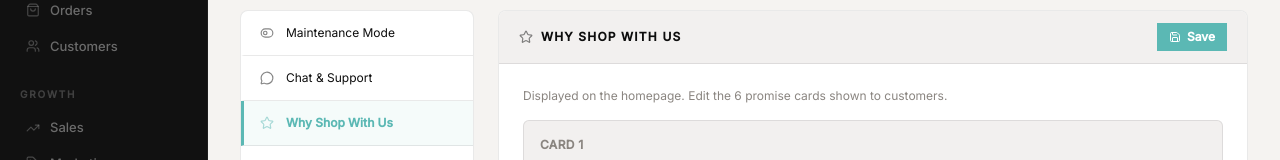
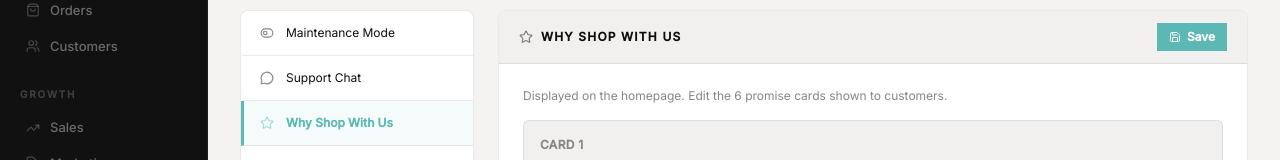
Before and after one commit to sneakndripph/sneakndrip, a Next.js app: page /admin/settings in a window 1280 px wide. Shown: the part 150-310 px from the top of the page. Built offline with nearby package versions, Linux system fonts and the light colour scheme; no server answers.

Commit message:
cleanup(chat): remove Messenger link + rename admin toggle to accurate 'Support Chat'

```diff
--- a/src/app/admin/settings/page.tsx
+++ b/src/app/admin/settings/page.tsx
@@ -83,7 +83,7 @@ function Field({ label, settingsKey, settings, onChange, type = "text", hint, mu
 
 const SECTIONS = [
   { id: "maintenance",   title: "Maintenance Mode",  icon: ToggleLeft },
-  { id: "chat-support",  title: "Chat & Support",    icon: MessageCircle },
+  { id: "chat-support",  title: "Support Chat",      icon: MessageCircle },
   { id: "why-shop",      title: "Why Shop With Us",  icon: Star },
   { id: "announcement",  title: "Announcement Bar",  icon: Bell },
   { id: "hero",          title: "Homepage Hero",     icon: Monitor },
@@ -262,9 +262,9 @@ export default function AdminSettingsPage() {
                 <div className="space-y-5">
                   <div className="flex items-center justify-between p-5 rounded-xl" style={{ background: BRAND.bg, border: `1px solid ${BRAND.border}` }}>
                     <div>
-                      <p className="font-bold text-sm mb-0.5" style={{ color: BRAND.black }}>Facebook Messenger chat widget</p>
+                      <p className="font-bold text-sm mb-0.5" style={{ color: BRAND.black }}>Customer support chat</p>
                       <p className="text-xs" style={{ color: BRAND.muted }}>
-                        When off, the chat bubble is hidden from all customers site-wide.
+                        When off, the support chat bubble is hidden from all customers site-wide.
                       </p>
                     </div>
                     <button type="button"
--- a/src/components/layout/ChatWidget.tsx
+++ b/src/components/layout/ChatWidget.tsx
@@ -227,7 +227,9 @@ export default function ChatWidget() {
 
       {/* FAB */}
       <button onClick={() => step === "closed" ? open() : setStep("closed")}
-        className="w-14 h-14 rounded-full flex items-center justify-center shadow-xl transition-transform hover:scale-105 relative bg-ink">
+        className="w-14 h-14 rounded-full flex items-center justify-center shadow-xl transition-transform hover:scale-105 relative bg-ink"
+        title="Chat with us"
+        aria-label="Chat with us">
         {step === "closed" ? (
           <MessageCircle className="w-6 h-6 text-paper" />
         ) : (
--- a/src/components/layout/Footer.tsx
+++ b/src/components/layout/Footer.tsx
@@ -148,26 +148,6 @@ export default function Footer() {
           </p>
         </div>
       </div>
-
-      {/* Messenger chat button */}
-      <a
-        href="https://m.me/SneakNDrip"
-        target="_blank"
-        rel="noopener noreferrer"
-        className="fixed bottom-6 right-6 z-40 w-13 h-13 flex items-center justify-center text-white shadow-2xl transition-transform hover:scale-105"
-        style={{
-          background: "linear-gradient(135deg, #0084ff, #00c6ff)",
-          boxShadow: "0 4px 20px rgba(0,132,255,0.4)",
-          width: "52px",
-          height: "52px",
-        }}
-        title="Chat with us on Messenger"
-        aria-label="Chat with us on Messenger"
-      >
-        <svg className="w-6 h-6" viewBox="0 0 24 24" fill="currentColor">
-          <path d="M12 2C6.477 2 2 6.145 2 11.243c0 2.906 1.42 5.503 3.653 7.214V22l3.33-1.833c.89.247 1.832.38 2.017.38 5.523 0 10-4.145 10-9.244C21 6.145 17.523 2 12 2zm1.013 12.453l-2.55-2.72-4.975 2.72 5.474-5.81 2.61 2.72 4.914-2.72-5.473 5.81z" />
-        </svg>
-      </a>
     </footer>
   );
 }
```
